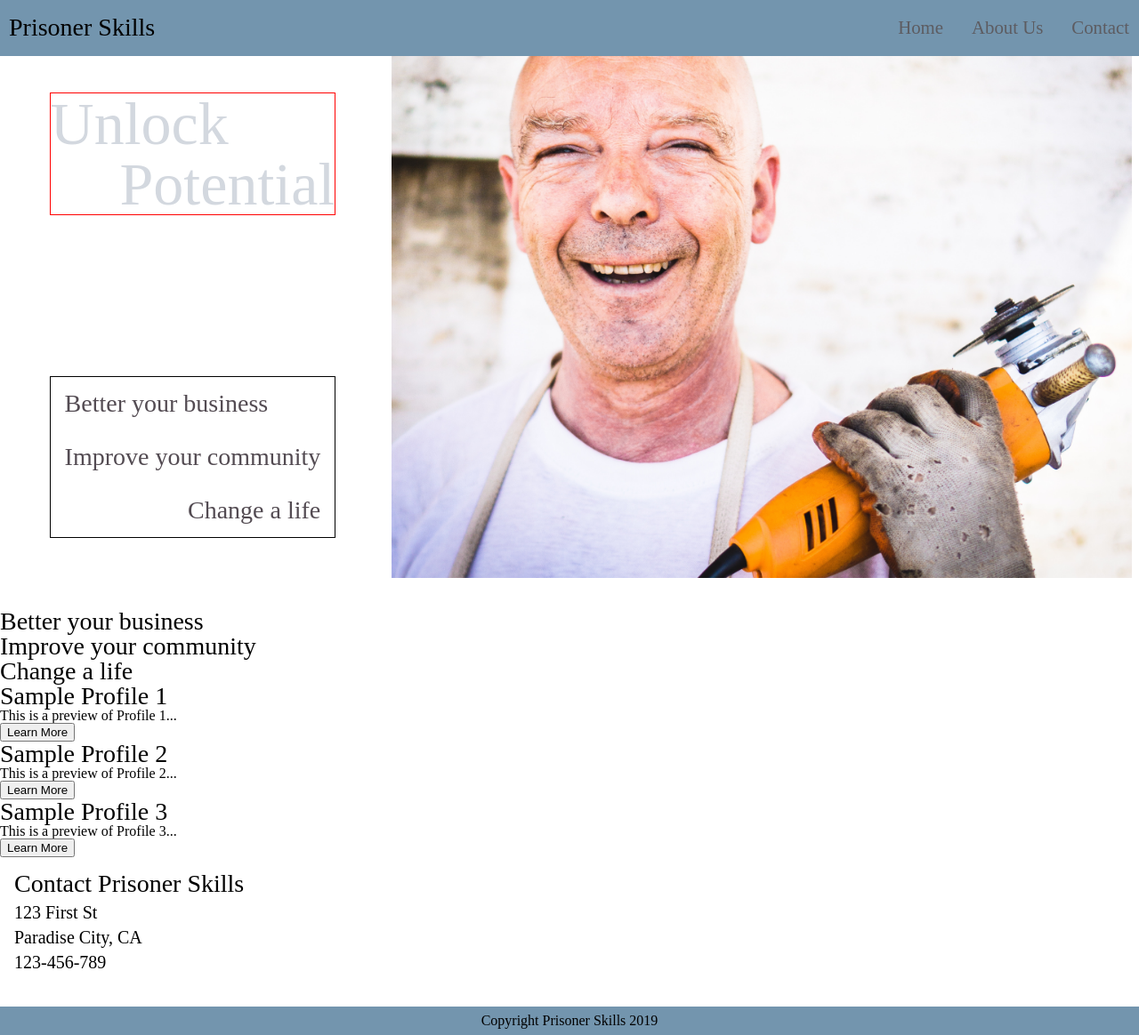
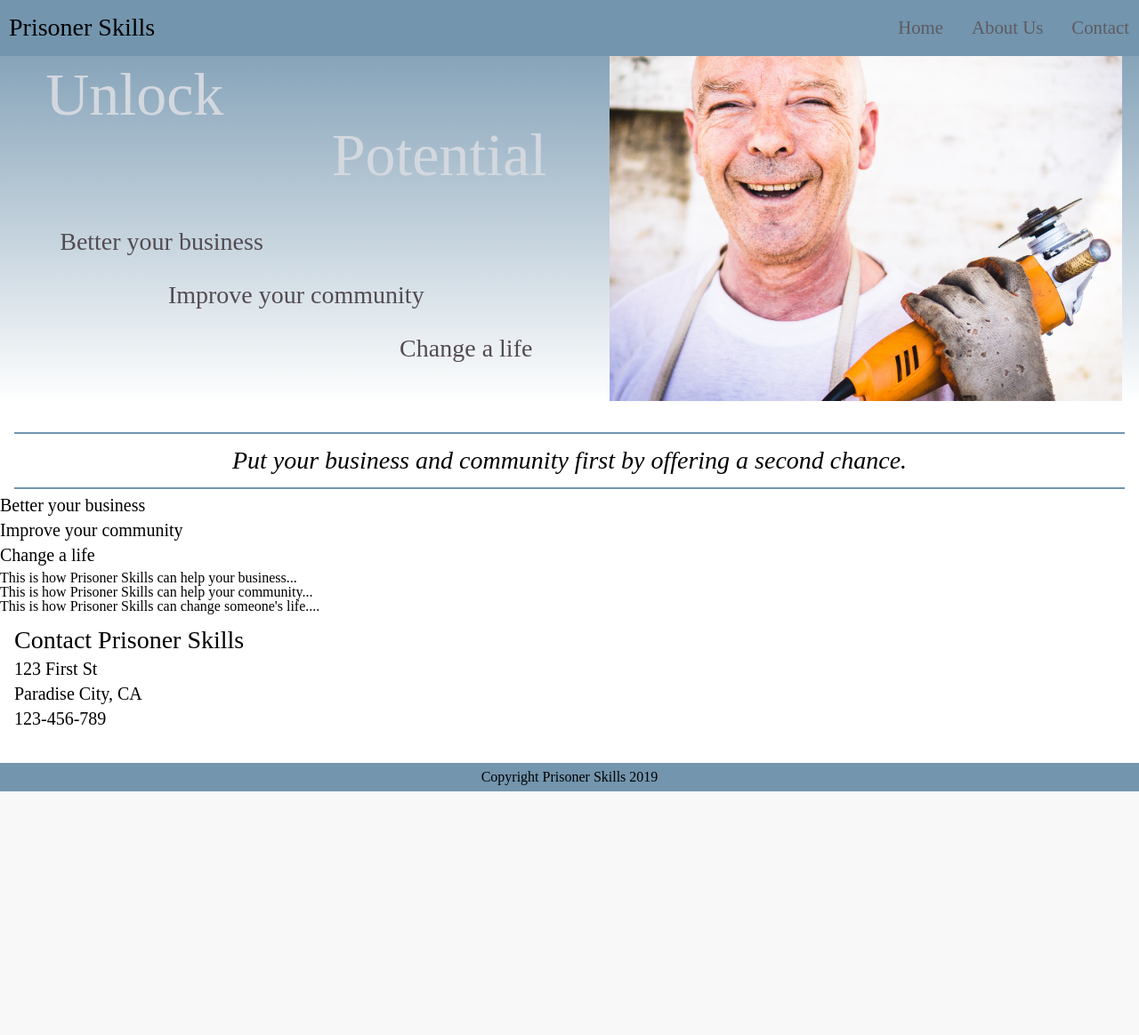
Before and after one commit to buildweek-prisonerskills/User-Interface, a PHP site: page /prisonerskills.html in a window 1280 px wide. Shown: the whole page at 89% size. After the commit the page ends 890 px from the top, so only its background shows below. Run offline with PHP 8.4, Linux system fonts and the light colour scheme.

Commit message:
gradually unruining homepage; added blurb section, working on bottom tabs

```diff
--- a/css/index.css
+++ b/css/index.css
@@ -185,19 +185,20 @@ a:hover {
   margin-bottom: 2rem;
 }
 .main-container .headline {
-  padding-top: 3.5rem;
+  padding-top: 2.5rem;
   display: flex;
   flex-direction: row;
   justify-content: space-around;
+  background: linear-gradient(to bottom, #7395ae, white);
 }
 .main-container .headline .headline-text {
-  padding: 3rem;
+  padding: 2rem;
+  width: 44%;
   display: flex;
   flex-direction: column;
   justify-content: space-between;
 }
 .main-container .headline .tagline {
-  border: 1px solid red;
   padding: 0rem;
   display: flex;
   flex-direction: column;
@@ -212,7 +213,6 @@ a:hover {
   text-align: right;
 }
 .main-container .headline .sub-headers {
-  border: 1px solid black;
   display: flex;
   flex-direction: column;
   justify-content: space-evenly;
@@ -233,14 +233,20 @@ a:hover {
   color: #534B52;
 }
 .main-container .headline .main-img {
-  width: 65%;
+  width: 45%;
   height: 99%;
 }
 .main-container .headline .main-img img {
   width: 100%;
 }
 .main-blurb {
-  margin: 1rem;
+  margin: 0 1rem 0.5rem 1rem;
+  display: flex;
+  justify-content: center;
+  font-style: italic;
+  border-top: 2.5px solid #7395ae;
+  border-bottom: 2.5px solid #7395ae;
+  padding: 1rem;
 }
 .contact-info {
   margin: 1rem;
--- a/less/home-page.less
+++ b/less/home-page.less
@@ -34,20 +34,20 @@ a:hover {
 .main-container{
     margin-bottom: 2rem;
     .headline {
-        padding-top: 3.5rem;
+        padding-top: 2.5rem;
         display: flex;
         flex-direction: row;
         justify-content: space-around;
-        // background: linear-gradient(to left, @nav-background, white);
+        background: linear-gradient(to bottom, @nav-background, white);
 
         .headline-text{
-            padding: 3rem;
+            padding: 2rem;
+            width: 44%;
             display:flex;
             flex-direction: column;
             justify-content: space-between;
         }
         .tagline{
-            border: 1px solid red;
             // width: 35%;
             padding: 0rem;
             display: flex;
@@ -63,7 +63,6 @@ a:hover {
             }
         }
         .sub-headers {
-            border: 1px solid black;
             display:flex;
             flex-direction: column;
             justify-content: space-evenly;
@@ -90,7 +89,7 @@ a:hover {
             }
         }
         .main-img {
-            width: 65%;
+            width: 45%;
             height: 99%;
             img{
                 width: 100%;
@@ -100,8 +99,13 @@ a:hover {
 }
 
 .main-blurb {
-    margin: 1rem;
-
+    margin: 0 1rem .5rem 1rem;
+    display: flex;
+    justify-content: center;
+    font-style: italic;
+    border-top: 2.5px solid @nav-background;
+    border-bottom: 2.5px solid @nav-background;
+    padding: 1rem;
 }
 
 .contact-info {
--- a/prisonerskills.html
+++ b/prisonerskills.html
@@ -21,7 +21,6 @@
 
 
     <div class="main-container">
-
         <div class="headline">
             <div class="headline-text">
                 <div class="tagline">
@@ -38,41 +37,31 @@
                 <img src="Images\Smiling-grinder.jpg">
             </div>
         </div>
+    </div>
 
+    <div class="main-blurb">
+        <h4>Put your business and community first by offering a second chance.</h4>
     </div>
 
     <div class="tabs-container">
         <div class="tab-headers">
-                <div class="tab-header-1"><h4>Better your business</h4></div>
-                <div class="tab-header-1"><h4>Improve your community</h4></div>
-                <div class="tab-header-1"><h4>Change a life</h4></div>
+            <div class="tab-header-1"><h5>Better your business</h5></div>
+            <div class="tab-header-1"><h5>Improve your community</h5></div>
+            <div class="tab-header-1"><h5>Change a life</h5></div>
         </div>
 
         <div class="tabs-content">
-
             <div class="a-tab">
-                    <h4>Sample Profile 1</h4>
-
-                    <p>This is a preview of Profile 1...</p>
-                    <button>Learn More</button>
+                <p>This is how Prisoner Skills can help your business...</p>
             </div>
-
             <div class="a-tab">
-                    <h4>Sample Profile 2</h4>
-                    <p>This is a preview of Profile 2...</p>
-                    <button>Learn More</button>
+                <p>This is how Prisoner Skills can help your community...</p>
             </div>
-
             <div class="a-tab">
-                    <h4>Sample Profile 3</h4>
-                    <p>This is a preview of Profile 3...</p>
-                    <button>Learn More</button>
+                <p>This is how Prisoner Skills can change someone's life....</p>
             </div>
         </div>
     </div>
-
-    </div>
-
 
     <div class="contact-info">
         <h4>Contact Prisoner Skills</h4>
@@ -81,10 +70,7 @@
         <h5>123-456-789</h5><br>
     </div>
 
-    </div> <!-- main-container -->
-
     <footer>Copyright Prisoner Skills 2019</footer>
-
   </body>
 </html>
 
```
Lines whose indentation alone changed are shown as unchanged.
